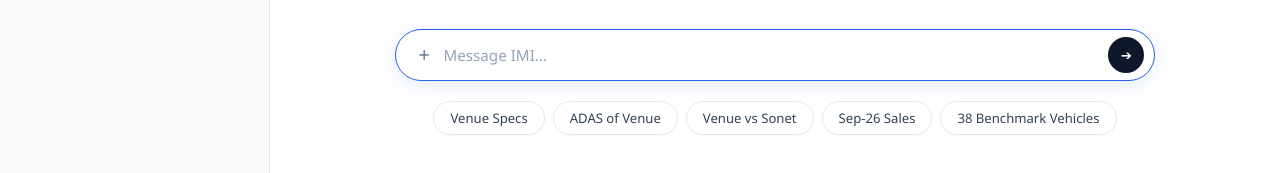
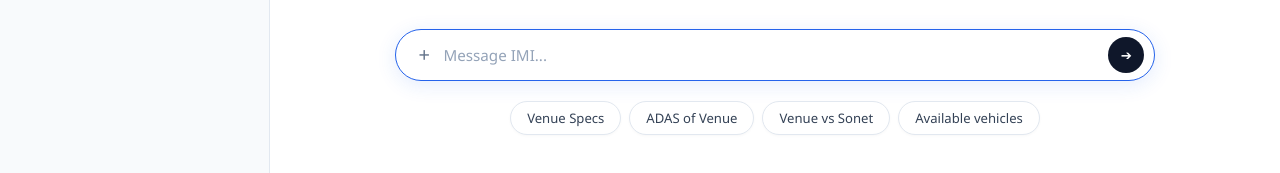
Before and after one commit to imirenault/IMI-Renault, a plain HTML site: page index.html in a window 1280 px wide. Shown: the part 441-614 px from the top of the page. Drawn offline with nearby package versions, Linux system fonts and the light colour scheme.

Commit message:
Updated Suggested prompts

```diff
--- a/index.html
+++ b/index.html
@@ -613,11 +613,10 @@
 
           <!-- Suggested Prompt Chips (Text Only - Pastes directly into chat input without auto-sending) -->
           <div class="suggested-prompts">
-            <button class="prompt-chip" type="button" onclick="pastePrompt('What are the dimensions, boot space, and price range of Hyundai Venue?')">Venue Specs</button>
+            <button class="prompt-chip" type="button" onclick="pastePrompt('What are the dimensions, boot space, and price range of Renault Kiger?')">Venue Specs</button>
             <button class="prompt-chip" type="button" onclick="pastePrompt('What is the complete ADAS specification of Hyundai Venue?')">ADAS of Venue</button>
             <button class="prompt-chip" type="button" onclick="pastePrompt('Compare Hyundai Venue and Kia Sonet on dimensions and ground clearance')">Venue vs Sonet</button>
-            <button class="prompt-chip" type="button" onclick="pastePrompt('How many units of Hyundai Venue were dispatched in September 2026?')">Sep-26 Sales</button>
-            <button class="prompt-chip" type="button" onclick="pastePrompt('Which 38 vehicles are available for benchmarking in the Indian automotive market?')">38 Benchmark Vehicles</button>
+            <button class="prompt-chip" type="button" onclick="pastePrompt('List of vehicles available in India Market Intelligence?')">Available vehicles</button>
           </div>
         </div>
       </div>
```
